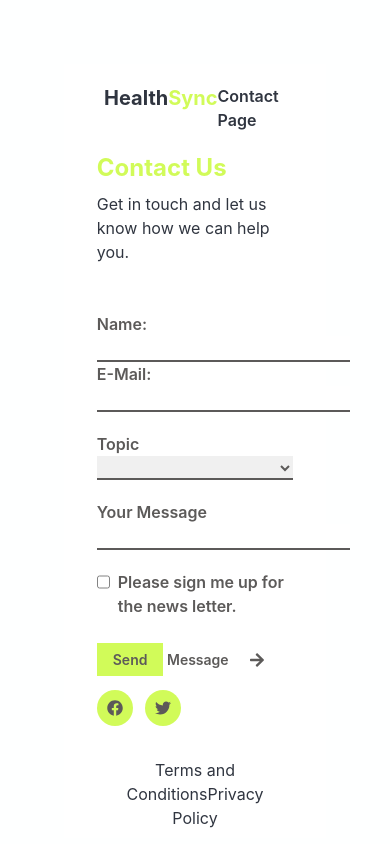
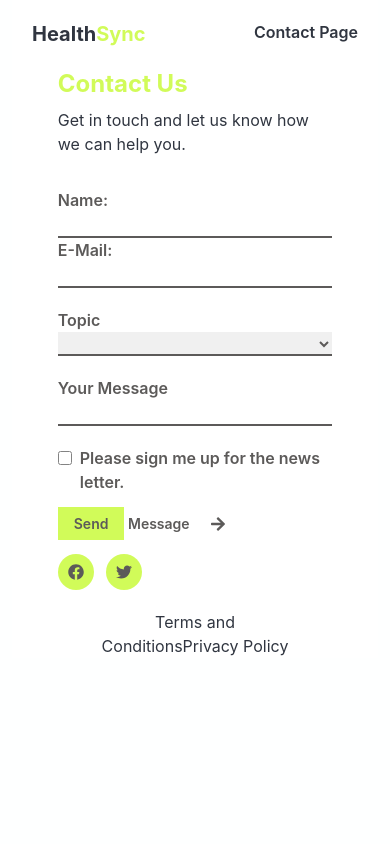
Before and after one commit to Leeyah-123/HealthSync, a React (Vite) app: page / in a window 390 px wide. Shown: the top 866 px of the page. After the commit the page ends 844 px from the top, so only its background shows below. Built offline with nearby package versions, Linux system fonts and the light colour scheme.

Commit message:
adjustment for small screens 	modified:   src/components/compound/contactmain.jsx 	modified:   src/components/simple/contactpage/Contfooter.jsx 	modified:   src/components/simple/contactpage/Contheader.jsx 	modified:   src/components/simple/contactpage/component/Contform.jsx

```diff
--- a/src/components/compound/contactmain.jsx
+++ b/src/components/compound/contactmain.jsx
@@ -6,7 +6,7 @@ const Contactmain = () => {
     return (
         <>
             <section className="w-full top-0 fixed h-full bg-lightGray1 opacity-15"></section>
-            <section className=" opacity-90 bg-white m-16">
+            <section className=" opacity-90 bg-white mx-3 md:m-16">
                 <Contheader />
                 <Conthero />
                 <Contform />
--- a/src/components/simple/contactpage/Contfooter.jsx
+++ b/src/components/simple/contactpage/Contfooter.jsx
@@ -1,7 +1,7 @@
 import { Link } from "react-router-dom"
 const Contfooter = () => {
     return (
-        <footer className="sm:flex justify-around w-3/5 text-center gap-y-2 mx-auto pb-2 ">
+        <footer className="sm:flex justify-around w-3/5 text-center gap-y-2 mx-auto sm:pb-2 ">
             <Link>Terms and Conditions</Link>
             <Link>Privacy Policy</Link>
         </footer>
--- a/src/components/simple/contactpage/Contheader.jsx
+++ b/src/components/simple/contactpage/Contheader.jsx
@@ -2,7 +2,7 @@ import { Link } from "react-router-dom"
 
 const Contheader = () => {
     return (
-        <nav className="flex justify-between px-10 py-5">
+        <nav className="flex justify-between px-5 md:px-10 py-5">
 
             <h1 className="font-bold text-xl md:text-2xl">Health<span className="text-tlgreen">Sync</span></h1>
             <Link to='/' className="capitalize font-semibold">contact page</Link>
--- a/src/components/simple/contactpage/component/Contform.jsx
+++ b/src/components/simple/contactpage/component/Contform.jsx
@@ -4,7 +4,7 @@ import { FaTwitter, FaFacebook } from "react-icons/fa"
 
 const Contform = () => {
     return (
-        <form className=" pt-12 font-semibold text-lightblack">
+        <form className=" pt-8 sm:pt-12 font-semibold text-lightblack">
             <div className=" w-3/4 mx-auto space-y-5">
                 <div className="sm:flex capitalize sm:space-x-10">
                     <div className="grid ">
@@ -36,7 +36,7 @@ const Contform = () => {
 
             </div>
 
-            <div className="sm:flex justify-between py-8 w-3/4 mx-auto space-y-5 sm:space-y-0">
+            <div className="sm:flex justify-between py-5 sm:py-8 w-3/4 mx-auto space-y-5 sm:space-y-0">
                 <div className="flex space-x-5">
                     <button type="submit" onClick={(e) => e.preventDefault()}
                         className=" capitalize text-sm"
@@ -46,7 +46,7 @@ const Contform = () => {
                     <button aria-label="arrowright"><FaArrowRight /></button>
                 </div>
 
-                <div className="flex space-x-3 mt-3 sm:mt-0">
+                <div className="flex space-x-3">
                     <Link
                         to="#"
                         className="bg-tlgreen h-fit w-fit block p-2.5 rounded-full"
```
